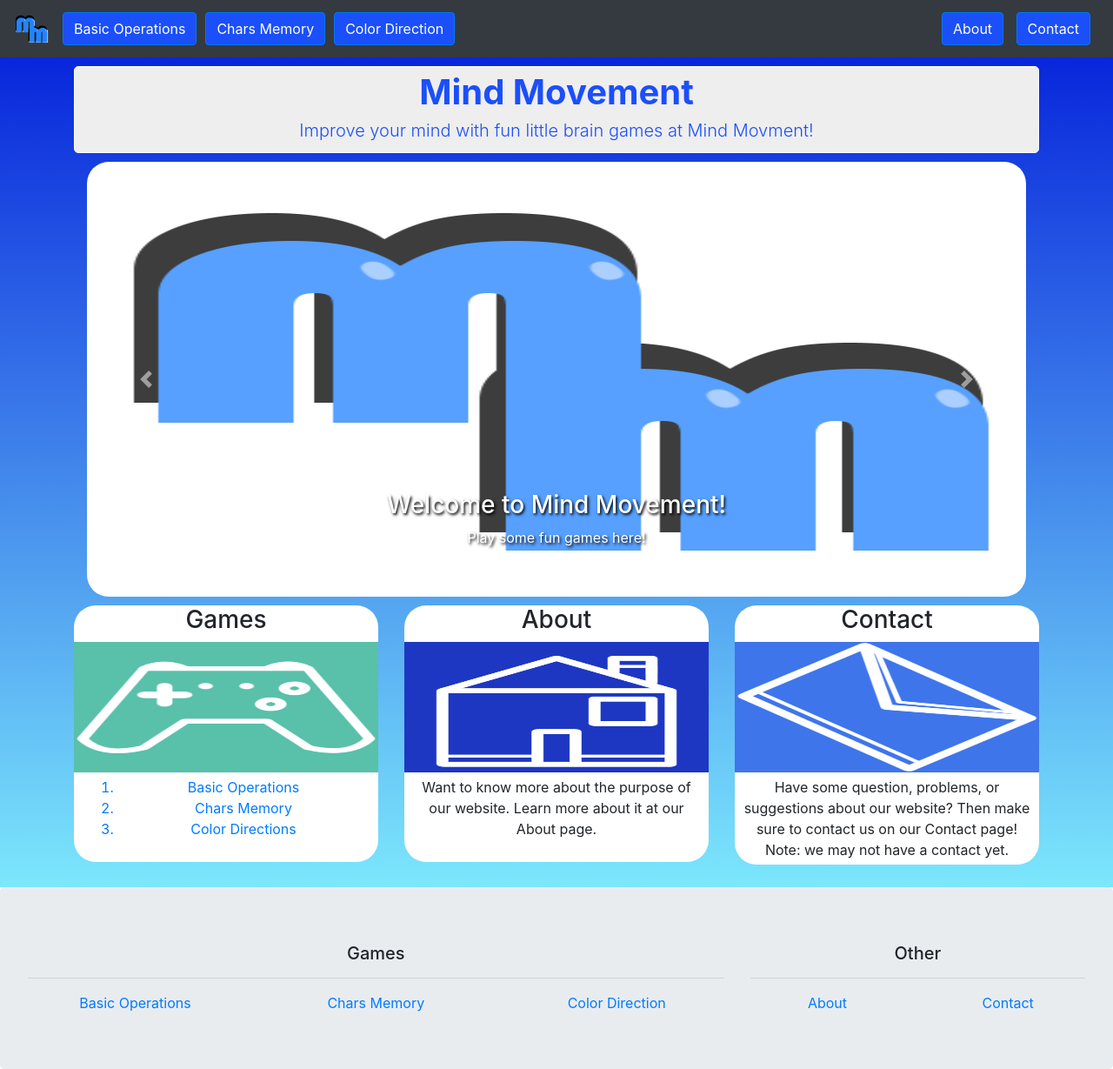
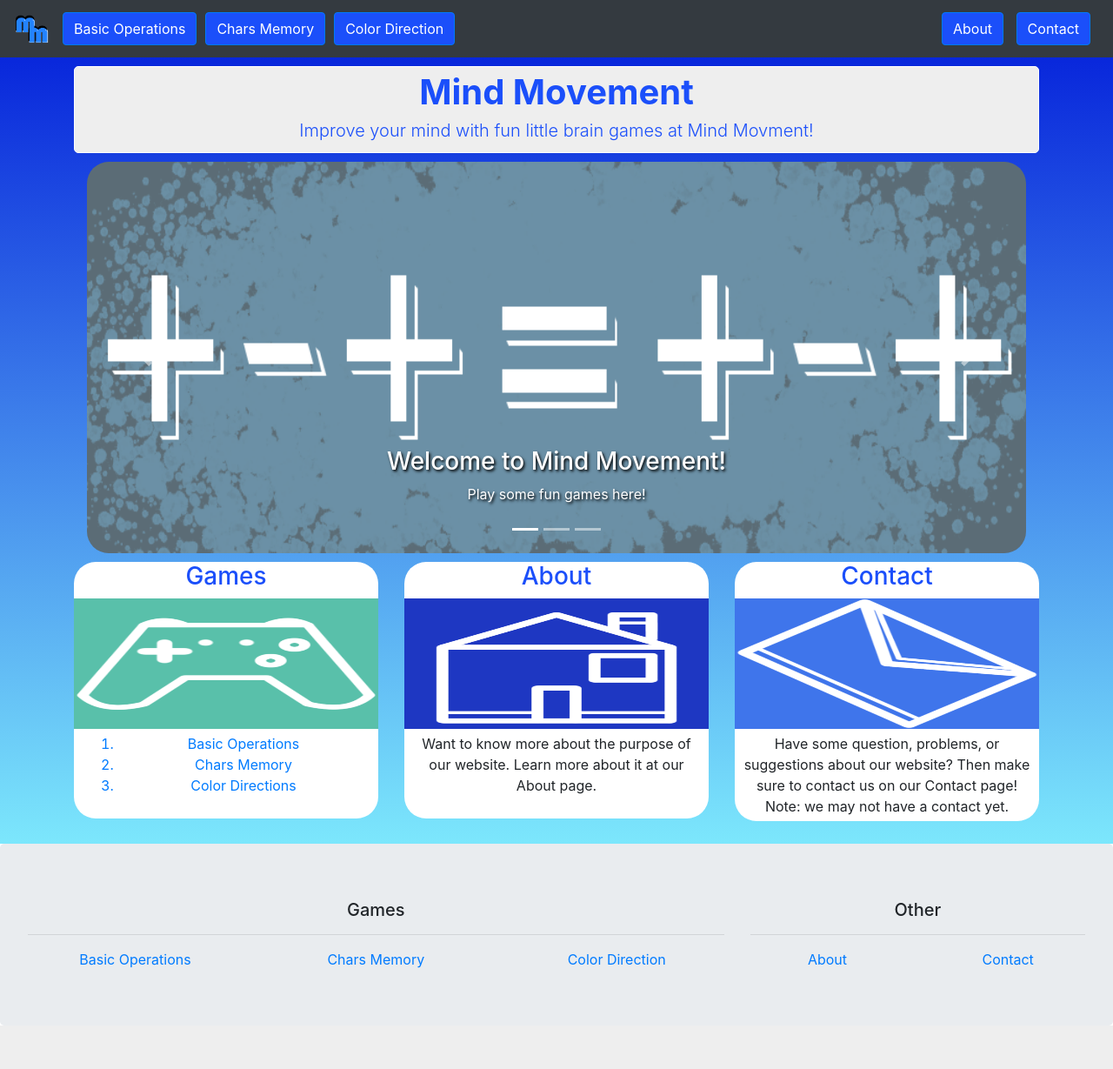
Before and after one commit to 1HectorAC/mindMovement, a Flask app: page / in a window 1280 px wide. Shown: the whole page at 87% size. After the commit the page ends 1179 px from the top, so only its background shows below. Run offline with Flask 2, Linux system fonts and the light colour scheme; some libraries are stand-ins or nearby versions.

Commit message:
Added images and some reformating in index.html file.

```diff
--- a/templates/index.html
+++ b/templates/index.html
@@ -37,21 +37,21 @@
                 <!-- The slideshow -->
                 <div class="carousel-inner" style="border-radius: 25px;">
                     <div class="carousel-item active" style="background-color: white;">
-                        <img src="/static/img/mm2.png" alt="test" width="100%" height="500" style="opacity: .76;" >
+                        <img src="/static/img/operationImage.png" alt="test" width="100%" height="450" style="opacity: .8;" >
                         <div class="carousel-caption" style="text-shadow: black 0.1em 0.1em 0.2em">
                             <h3>Welcome to Mind Movement!</h3>
                             <p>Play some fun games here!</p>
                         </div>
                     </div>
                     <div class="carousel-item" style="background-color:#0F6BFF;">
-                        <img src="/static/img/mm2.png" alt="test" width="100%" height="500" style="opacity: .76;">
+                        <img src="/static/img/letterMatch.png" alt="test" width="100%" height="450" style="opacity: .8;">
                         <div class="carousel-caption" style="text-shadow: black 0.1em 0.1em 0.2em">
                             <h3>Welcome to Mind Movement!</h3>
                             <p>Play some fun games here!</p>
                         </div>
                     </div>
                     <div class="carousel-item" style="background-color:#2B3FF0;">
-                        <img src="/static/img/mm2.png" alt="test" width="100%" height="500" style="opacity: .76;">
+                        <img src="/static/img/colors.png" alt="test" width="100%" height="450" style="opacity: .8;">
                         <div class="carousel-caption" style="text-shadow: black 0.1em 0.1em 0.2em">
                             <h3>Welcome to Mind Movement!</h3>
                             <p>Play some fun games here!</p>
@@ -71,10 +71,10 @@
 
         <!--Bottom content squares-->
         <div class="container">
-            <div class=" row" style="text-align: center;">
+            <div class=" row" style="text-align: center; ">
                 <div class="col-md-4">
                     <div class="container" style="background-color: white; border-radius: 25px; padding: 0px 0px 5px 0px; margin-bottom: 5px;">
-                        <h3>Games</h3>
+                        <h3 style="color:#1b4ffa">Games</h3>
                         <img src="/static/img/controller.png"width="100%" height="150px" style="background-color: rgb(89, 192, 170)">
                         <div style="padding: 5px 10px 5px 10px;">
                             <ol>
@@ -87,7 +87,7 @@
                 </div>
                 <div class="col-md-4">
                     <div class="container" style="background-color: white; border-radius: 25px;padding: 0px 0px 5px 0px; margin-bottom: 5px;">
-                        <h3>About</h3>
+                        <h3 style="color:#1b4ffa">About</h3>
                         <a href="{{ url_for('about') }}">
                             <img src="/static/img/house.png"  width="100%" height="150px" style="background-color: rgb(30, 55, 194)">
                         </a>
@@ -96,7 +96,7 @@
                 </div>
                 <div class="col-md-4">
                     <div class="container" style="background-color: white; border-radius: 25px;padding: 0px 0px 0px 0px; margin-bottom: 5px;">
-                        <h3>Contact</h3>
+                        <h3 style="color:#1b4ffa">Contact</h3>
                         <a href="{{ url_for('contact') }}">
                         <img src="/static/img/mail.png"width="100%" height="150px" style="background-color: rgb(63, 117, 235)">
                         </a>
```
